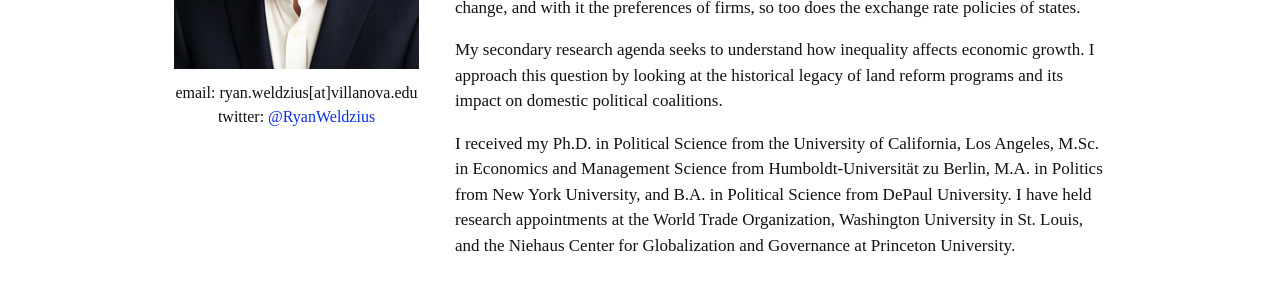
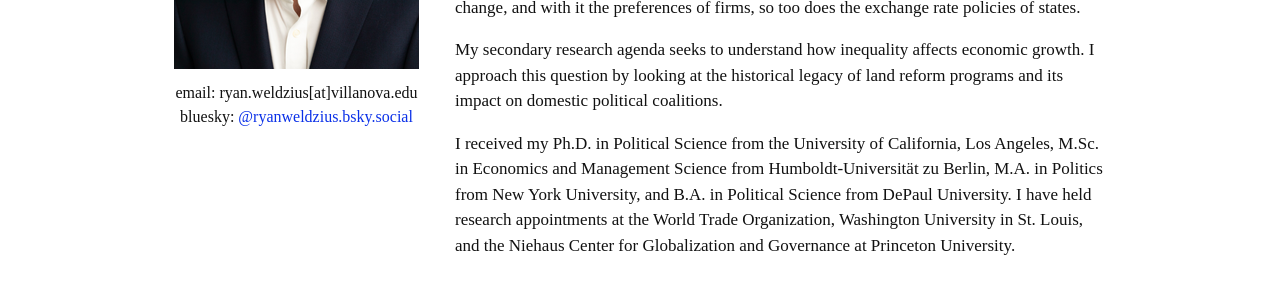
Before and after one commit to rweldzius/rweldzius.github.io, a Jekyll site: the page built from index.html, in a window 1280 px wide. Shown: the part 382-682 px from the top of the page. Built offline with Jekyll 4.4.1, drawn with Linux system fonts in a browser that asks for light colours.

Commit message:
Replace Twitter with Bluesky (@ryanweldzius.bsky.social)
Co-Authored-By: Claude Opus 5 <noreply@anthropic.com>

```diff
--- a/_config.yml
+++ b/_config.yml
@@ -2,7 +2,7 @@ title: "Ryan Weldzius, PhD"
 description: "Assistant Professor of Political Science, Villanova University. Research on the political economy of exchange rates, global value chains, and economic interdependence."
 url: "https://www.ryanweldzius.com"
 email: "ryan.weldzius[at]villanova.edu"
-twitter: ryanweldzius
+bluesky: ryanweldzius.bsky.social
 scholar: "https://scholar.google.com/citations?user=16VmMg4AAAAJ&hl=en"
 
 # Top menu. Items with "children" become a dropdown.
--- a/contact.html
+++ b/contact.html
@@ -11,5 +11,5 @@ title: Contact
   800 E. Lancaster Ave.<br>
   Villanova, PA 19085<br><br>
   <strong>Email</strong>: {{ site.email }}<br>
-  <strong>Twitter</strong>: <a href="https://twitter.com/{{ site.twitter }}" target="_blank" rel="noopener">@RyanWeldzius</a>
+  <strong>Bluesky</strong>: <a href="https://bsky.app/profile/{{ site.bluesky }}" target="_blank" rel="noopener">@{{ site.bluesky }}</a>
 </div>
--- a/index.html
+++ b/index.html
@@ -7,7 +7,7 @@ title: Home
     <img src="{{ '/images/ryan-weldzius.png' | relative_url }}" alt="Ryan Weldzius" width="245" height="321">
     <div class="bio-contact">
       email: {{ site.email }}<br>
-      twitter: <a href="https://twitter.com/{{ site.twitter }}" target="_blank" rel="noopener">@RyanWeldzius</a>
+      bluesky: <a href="https://bsky.app/profile/{{ site.bluesky }}" target="_blank" rel="noopener">@{{ site.bluesky }}</a>
     </div>
   </div>
 
```
